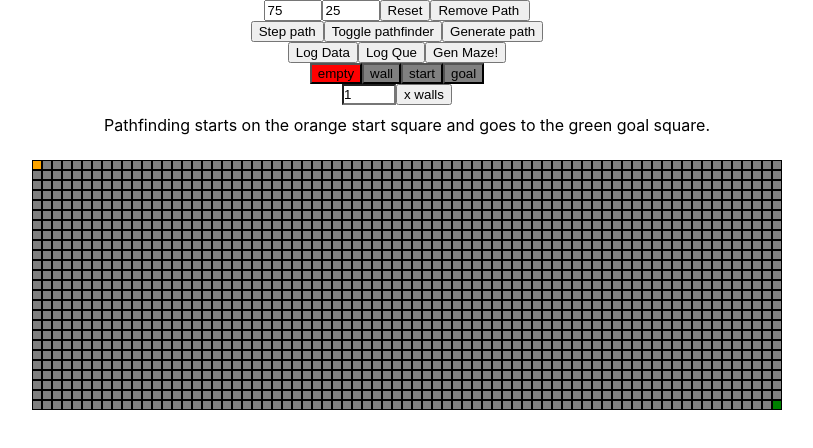
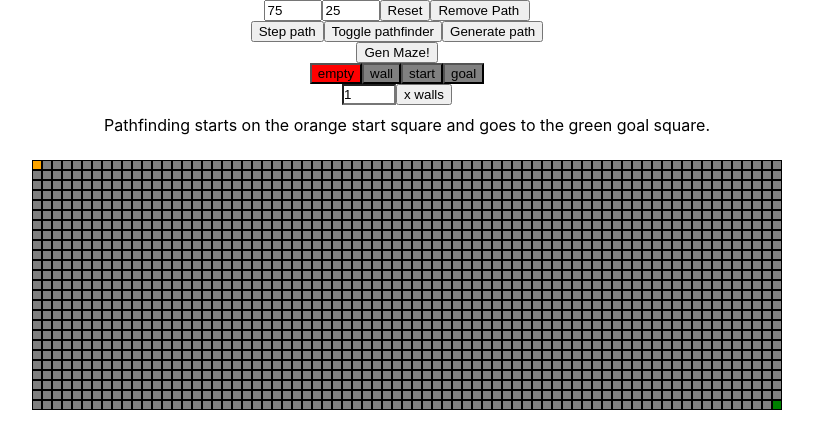
Before and after one commit to peoplestealusernames/pathfinder, a React (Create React App) app: page / in a window 1280 px wide. Shown: the top 448 px of the page, without its empty margins (243-1056 px from the left). Built offline with nearby package versions, Linux system fonts and the light colour scheme.

Commit message:
Removed logs (barrely used)

```diff
--- a/src/Buttons/Buttons.tsx
+++ b/src/Buttons/Buttons.tsx
@@ -30,34 +30,6 @@ export function Buttons(props: { grid: CanvasGrid, nav: NavGrid }) {
         </div>
         <div style={{ display: "flex", flexDirection: "row", flexWrap: "wrap", justifyContent: "center" }}>
             <button style={{ alignSelf: "center", display: "flex" }}
-                onClick={() => {
-                    let stri = ""
-                    for (const row of props.grid.getGrid()) {
-                        for (const cell of row) {
-                            stri += cell + ","
-                        }
-                        stri += "\n"
-                    }
-                    console.log(stri);
-                }}
-            >Log Data</button>
-
-            <button style={{ alignSelf: "center", display: "flex" }}
-                onClick={() => {
-                    let stri = ""
-                    const Qued = props.nav.GetQued()
-                    if (Qued) {
-                        for (const Que of Qued) {
-                            stri += JSON.stringify(Que.last())
-                        }
-                    } else {
-                        stri += "Nothing qued"
-                    }
-                    console.log(stri);
-                }}
-            >Log Que</button>
-
-            <button style={{ alignSelf: "center", display: "flex" }}
                 onClick={() => { mazeGen(props.grid) }}
             >Gen Maze!</button>
         </div>
```
